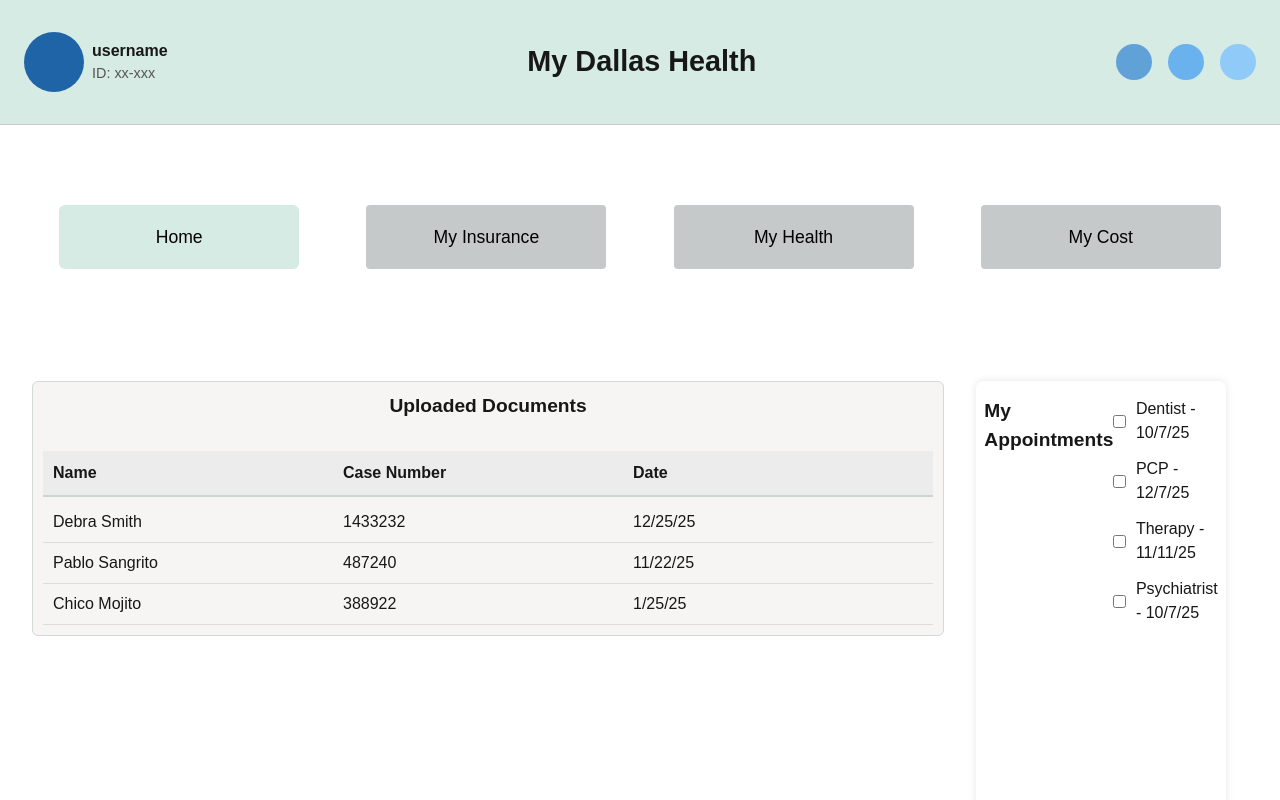
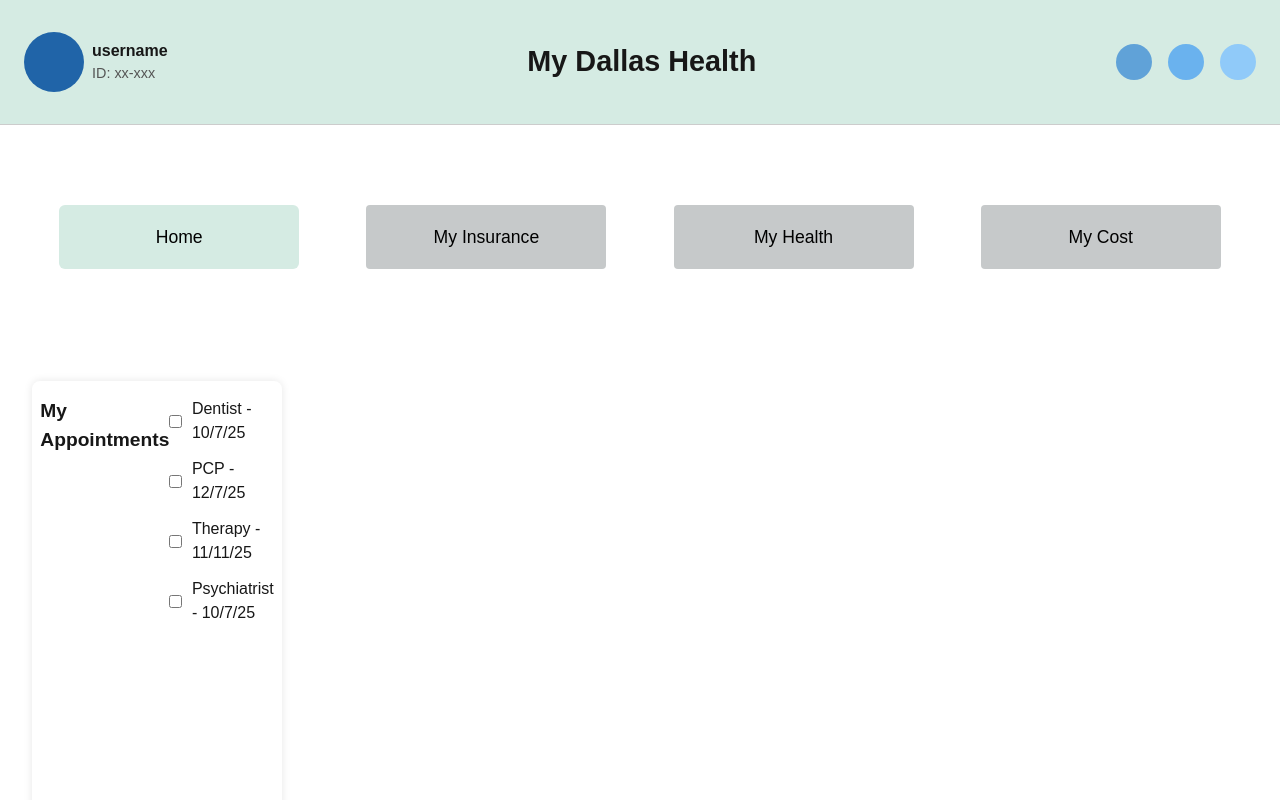
Before and after one commit to Steezzee/dallashealthcare, a Next.js app: page / in a window 1280 px wide. Shown: the top 800 px of the page. Built offline with nearby package versions, Linux system fonts and the light colour scheme.

Commit message:
Update page.tsx
Removed Uploaded Documents component from Home page

```diff
--- a/app/page.tsx
+++ b/app/page.tsx
@@ -1,6 +1,6 @@
 import Image from "next/image";
 import AppointmentTracker from '../app/_components/AppointmentTracker/AppointmentTracker';
-import UploadedDocuments from "./_components/UploadedDocuments";
+
 export default function Home() {
   return (
     <main
@@ -14,7 +14,7 @@ export default function Home() {
         minHeight: '80vh'
       }}
     >
-      <UploadedDocuments />
+
       <AppointmentTracker />
 
       {/* Uncomment and add these as you build more components */}
```
